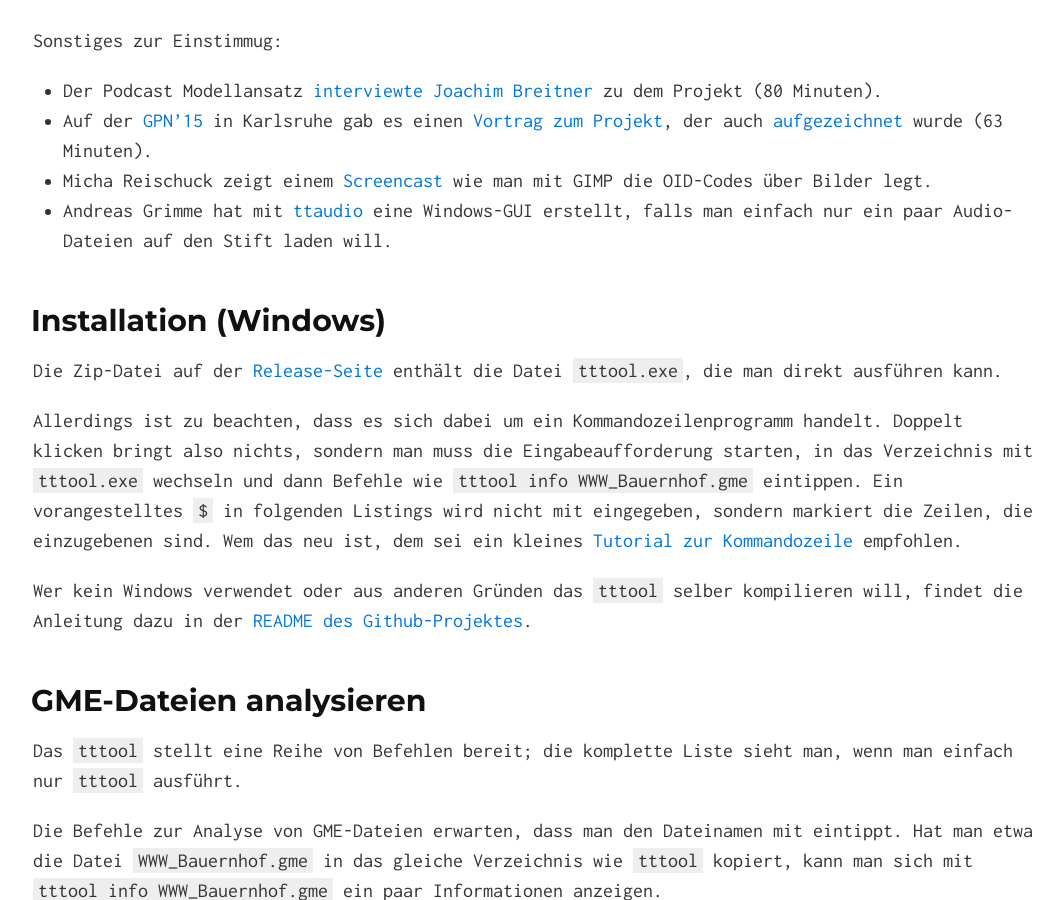
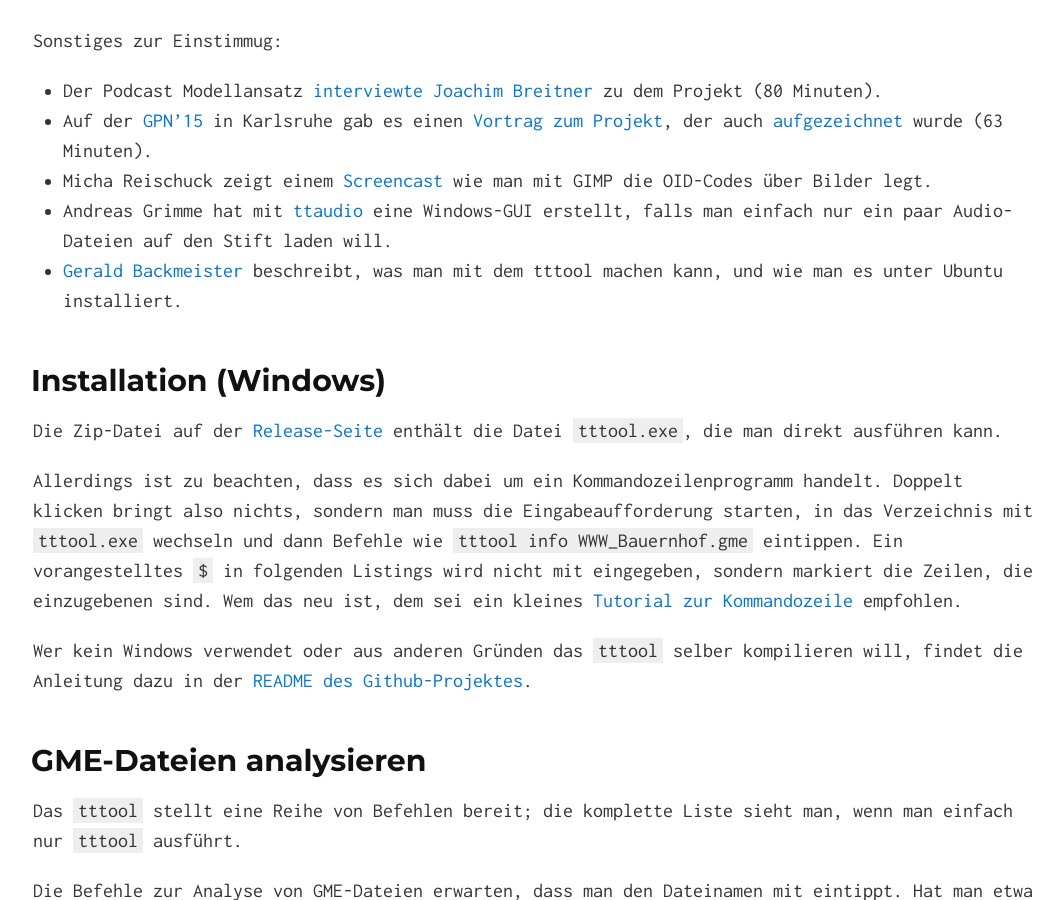
Before and after one commit to entropia/tip-toi-reveng, a Jekyll site: the page built from index.md, in a window 1280 px wide and 900 px high, scrolled down 2062 px. Shown: the whole window, without its empty margins (107-1170 px from the left). Built offline with Jekyll 4.4.1, drawn with Linux system fonts in a browser that asks for light colours.

Commit message:
Link zu Mamu

```diff
--- a/index.md
+++ b/index.md
@@ -109,6 +109,7 @@
  * Auf der [GPN'15](https://entropia.de/GPN15) in Karlsruhe gab es einen [Vortrag zum Projekt](https://entropia.de/GPN15:Der_Tiptoi-Stift), der auch [aufgezeichnet](https://media.ccc.de/browse/conferences/gpn/gpn15/gpn15-6687-der_tiptoi-stift.html#video) wurde (63 Minuten).
  * Micha Reischuck zeigt einem [Screencast](https://youtu.be/QtdlwmKgg70) wie man mit GIMP die OID-Codes über Bilder legt.
  * Andreas Grimme hat mit [ttaudio](https://github.com/sidiandi/ttaudio#readme) eine Windows-GUI erstellt, falls man einfach nur ein paar Audio-Dateien auf den Stift laden will.
+ * [Gerald Backmeister](http://mamu.backmeister.name/programmierung-und-skripting/tiptoi-hacking-mit-tttool/) beschreibt, was man mit dem tttool machen kann, und wie man es unter Ubuntu installiert.
 
 ## Installation (Windows)
 
```
